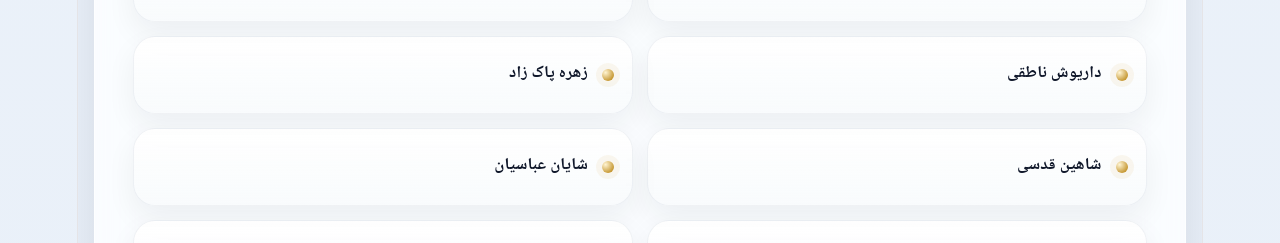
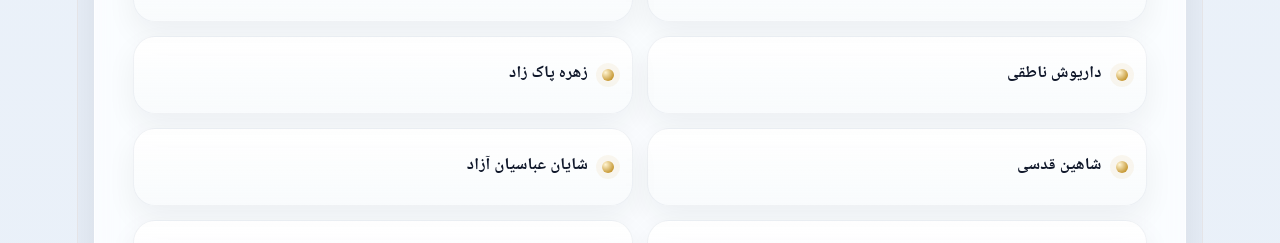
Before and after one commit to shirokhorshidit/shirokhorshid, a React (Vite) app: page / in a window 1280 px wide. Shown: the part 2874-3117 px from the top of the page. Built offline with nearby package versions, Linux system fonts and the light colour scheme.

Commit message:
Update App.jsx

```diff
--- a/src/App.jsx
+++ b/src/App.jsx
@@ -44,7 +44,7 @@ const content = {
       'داریوش ناطقی',
       'زهره پاک زاد',
       'شاهین قدسی',
-      'شایان عباسیان',
+      'شایان عباسیان آزاد',
       'شیرین طاهری نسب',
       'فریبا کریمی',
       'متین خالدی',
@@ -99,7 +99,7 @@ const content = {
       'Matin Khaledi',
       'Parniya Ghanati',
       'Shahin Ghodsi',
-      'Shayan Abbasian',
+      'Shayan Abbasian Azad',
       'Shirin Taherinasab',
       'Tooska Jahandideh',
       'Zohreh Pakzad'
```
